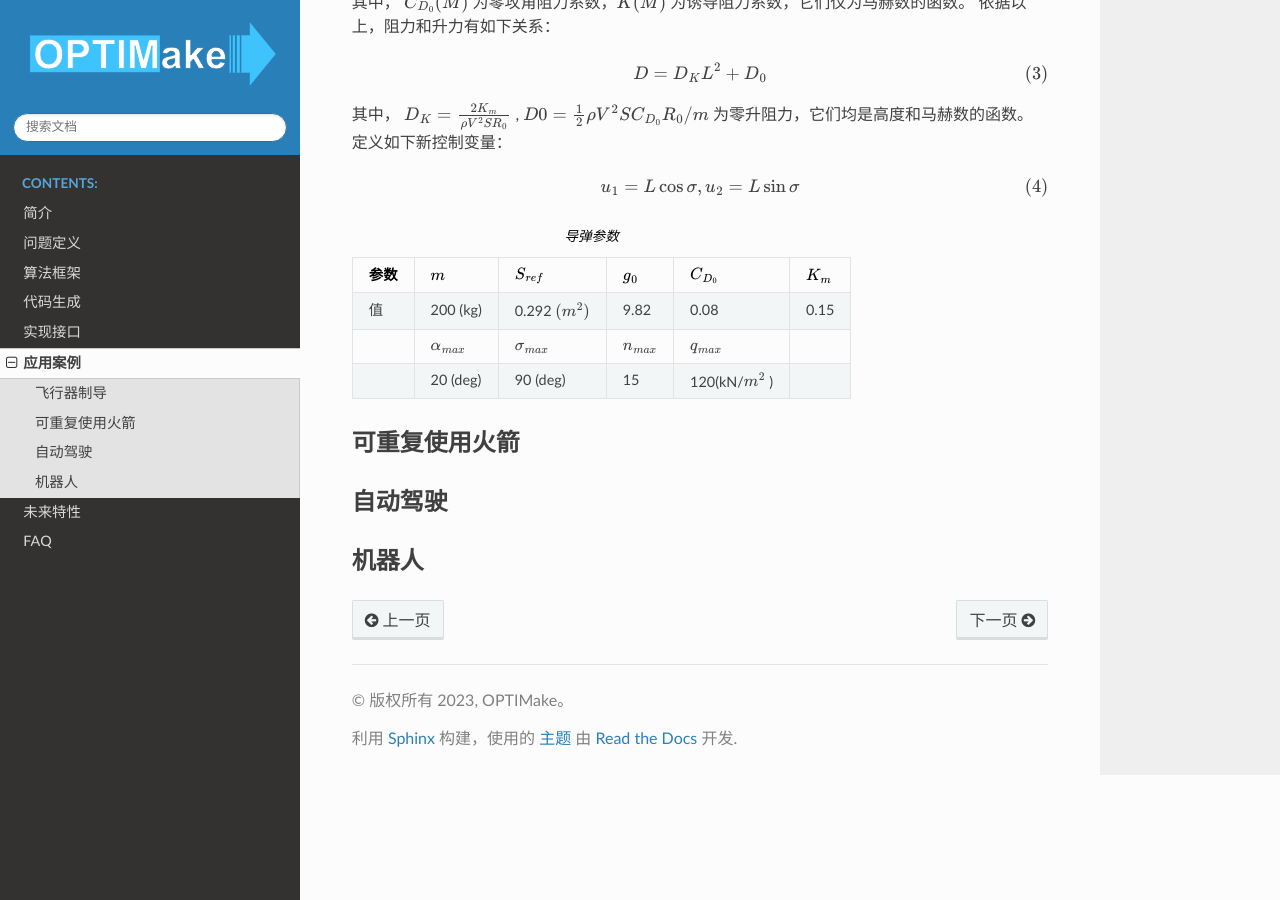
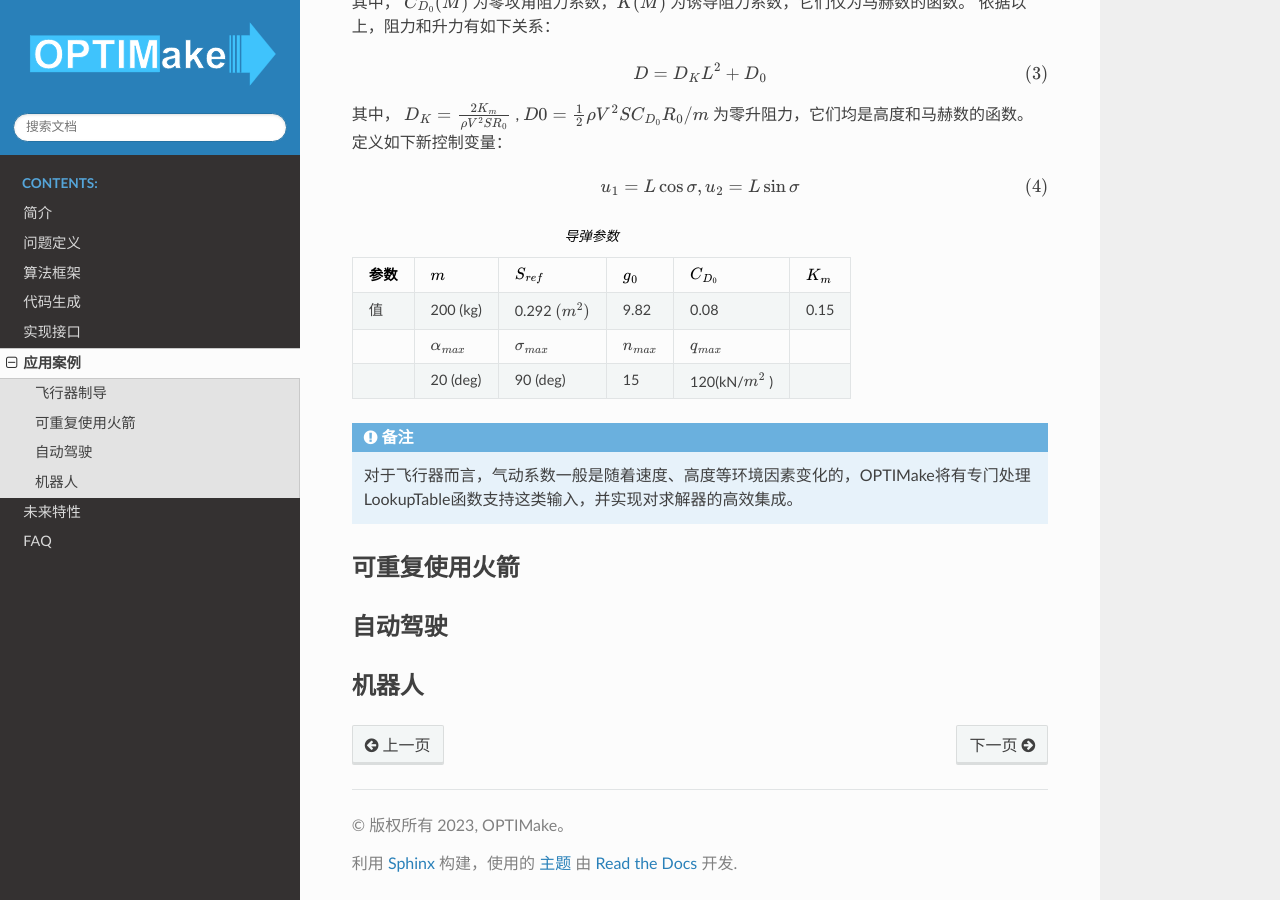
Before and after one commit to optimake/docs, a Sphinx documentation site: the page built from source/examples/index.rst, in a window 1280 px wide and 900 px high, scrolled down 736 px. Built offline with Sphinx 7.4.7 and the Read the Docs theme 2.0.0, drawn with Linux system fonts in a browser that asks for light colours.

Commit message:
Update index.rst

```diff
--- a/source/examples/index.rst
+++ b/source/examples/index.rst
@@ -60,6 +60,8 @@
    |        | 20 (deg)             |   90 (deg)           | 15                   | 120(kN/:math:`m^2` ) |                 |
    +--------+----------------------+----------------------+----------------------+----------------------+-----------------+
 
+.. NOTE::
+  对于飞行器而言，气动系数一般是随着速度、高度等环境因素变化的，OPTIMake将有专门处理 LookupTable函数支持这类输入，并实现对求解器的高效集成。
 
 
 ---------------
```
